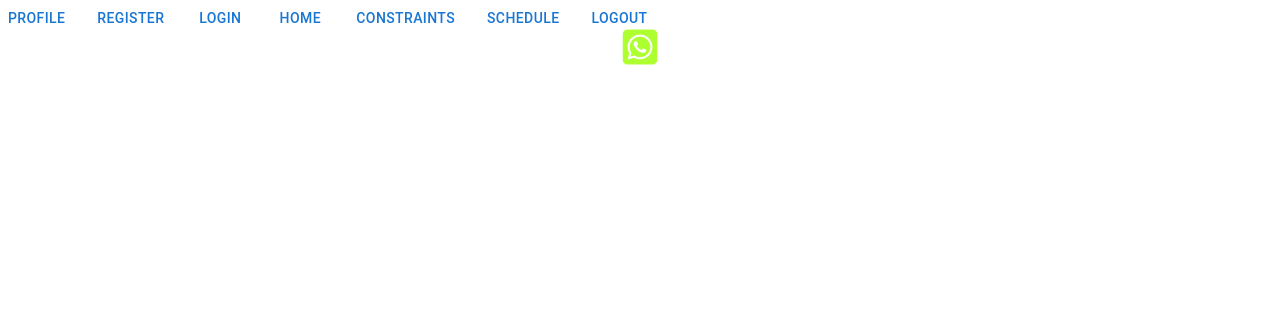
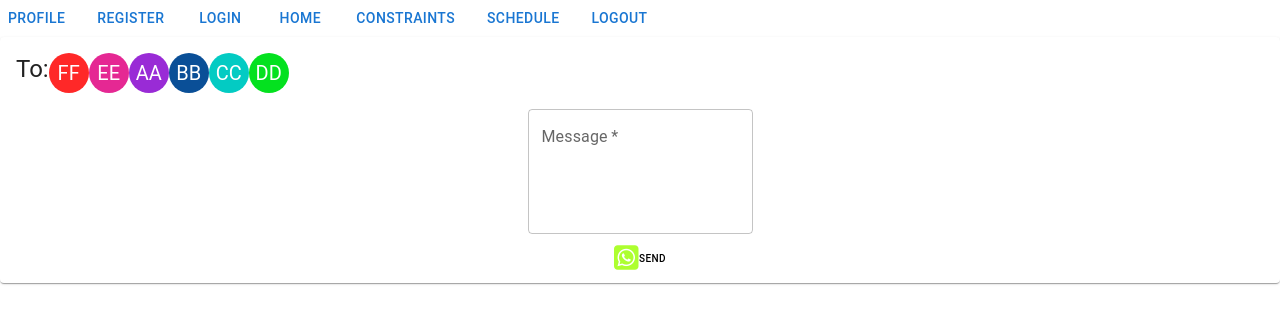
Before and after one commit to LiaTauber9/Shift, a React (Create React App) app in the folder client/: page / in a window 1280 px wide. Shown: the top 324 px of the page. Built offline with nearby package versions, Linux system fonts and the light colour scheme.

Commit message:
usersObj

```diff
--- a/client/src/App.js
+++ b/client/src/App.js
@@ -18,9 +18,10 @@ function App() {
   const [token, setToken] = useState('')
   const [user, setUser] = useState('')
   const [users, setUsers] = useState([])
+  const [usersObj, setUsersObj] = useState({})
   return (
     <BrowserRouter>
-      <AppContext.Provider value={{token,setToken,user,setUser,users,setUsers}}>
+      <AppContext.Provider value={{token,setToken,user,setUser,users,setUsers,usersObj, setUsersObj}}>
         <div className="App">
           <Nav/>
           <Routes>
--- a/client/src/components/Home.js
+++ b/client/src/components/Home.js
@@ -1,17 +1,19 @@
 import MUsers from "./manager/MUsers";
+import WhatsApp from "./manager/Whatsapp";
 import WhatsAppLink from "../utils/WhatsAppLink";
 import React from "react";
 import { FontAwesomeIcon } from '@fortawesome/react-fontawesome'
 // import { icon } from '@fortawesome/fontawesome-svg-core/import.macro';
-import { faEnvelope} from '@fortawesome/free-solid-svg-icons'
+// import { faEnvelope} from '@fortawesome/free-solid-svg-icons'
 
 
 const Home = ()=>{
     return (
 
-        <i class="fa-brands fa-square-whatsapp fa-beat fa-2xl" style={{color:'greenyellow'}}></i>
-        // <FontAwesomeIcon icon={solid("square-whatsapp")} beat />
-        // <FontAwesomeIcon icon={faEnvelope}  />
+
+
+        <WhatsApp />
+
 
     )
 }
@@ -33,6 +35,11 @@ export default Home;
     //         <h1>Wellcome to SHIFT</h1>
     //         <MUsers />
     //         <a href="https://wa.me/972525525810?text=hi" target='_blank'>WhatsApp</a>
-    //         {/* {WhatsAppLink({phone:'0525525810',message:'Message from React'})} */}
+            // {/* {WhatsAppLink({phone:'0525525810',message:'Message from React'})} */}
     //     </div>
     // )
+
+        {/* //         <a href="https://api.callmebot.com/whatsapp.php?phone=972524324451&text=This+is+another+test&apikey=7947620" target='_blank'>Send WhatsApp</a> */}
+
+         // <FontAwesomeIcon icon={solid("square-whatsapp")} beat />
+        // <FontAwesomeIcon icon={faEnvelope}  />
--- /dev/null
+++ b/client/src/components/manager/Whatsapp.js
@@ -0,0 +1,225 @@
+import axios from 'axios';
+import { TextField, Box, Button, Card, CardContent, Typography, Avatar } from '@mui/material';
+import { useState } from 'react';
+
+const WhatsApp = () => {
+    const [msg, setMsg] = useState('');
+    const endpoints = [{user_name:'LT'}]
+    const whatsappUsers = {
+        36:{
+            avatar_name:'FF',
+            color:"#FF2828",
+            api_key:'8e1c700d55msh1fb52a08a8d78b3p1d7958jsnc471df7baa29'
+        },
+        37:{
+            avatar_name:'EE',
+            color:"#E52893",
+            api_key:'712db8b162msh59a4b7238f70a73p1bf6e6jsnf0927d5085cc'
+        },
+        25:{
+            avatar_name:'AA',
+            color:"#992BD6",
+            api_key:'8e1c700d55msh1fb52a08a8d78b3p1d7958jsnc471df7baa29'
+        },
+        26:{
+            avatar_name:'BB',
+            color:"#0A4F97",
+            api_key:'8e1c700d55msh1fb52a08a8d78b3p1d7958jsnc471df7baa29'
+        },
+        27:{
+            avatar_name:'CC',
+            color:"#03CBC3",
+            api_key:'712db8b162msh59a4b7238f70a73p1bf6e6jsnf0927d5085cc'
+        },
+        28:{
+            avatar_name:'DD',
+            color:"#04E11F",
+            api_key:'8e1c700d55msh1fb52a08a8d78b3p1d7958jsnc471df7baa29'
+        }
+    }
+    const whatsappUsersList = [
+        {
+            avatar_name:'FF',
+            color:"#FF2828",
+            api_key:'8e1c700d55msh1fb52a08a8d78b3p1d7958jsnc471df7baa29'
+        },
+        {
+            avatar_name:'EE',
+            color:"#E52893",
+            api_key:'712db8b162msh59a4b7238f70a73p1bf6e6jsnf0927d5085cc'
+        },
+        {
+            avatar_name:'AA',
+            color:"#992BD6",
+            api_key:'8e1c700d55msh1fb52a08a8d78b3p1d7958jsnc471df7baa29'
+        },
+        {
+            avatar_name:'BB',
+            color:"#0A4F97",
+            api_key:'8e1c700d55msh1fb52a08a8d78b3p1d7958jsnc471df7baa29'
+        },
+        {
+            avatar_name:'CC',
+            color:"#03CBC3",
+            api_key:'712db8b162msh59a4b7238f70a73p1bf6e6jsnf0927d5085cc'
+        },
+        {
+            avatar_name:'DD',
+            color:"#04E11F",
+            api_key:'8e1c700d55msh1fb52a08a8d78b3p1d7958jsnc471df7baa29'
+        }
+    ];
+    const send = (msg, api_key) => {
+        const options = {
+            method: 'POST',
+            url: 'https://whin2.p.rapidapi.com/send',
+            headers: {
+                'content-type': 'application/json',
+                'X-RapidAPI-Key': `${api_key}`,
+                'X-RapidAPI-Host': 'whin2.p.rapidapi.com'
+            },
+            data: `{"text":"${msg}"}`
+        };
+
+        axios.request(options).then(function (response) {
+            console.log(response.data);
+        }).catch(function (error) {
+            console.error(error);
+        });
+    }
+
+    const setUrl = () => {
+        const options = {
+            method: 'POST',
+            url: 'https://whin2.p.rapidapi.com/seturl',
+            headers: {
+                'content-type': 'application/json',
+                'X-RapidAPI-Key': '8e1c700d55msh1fb52a08a8d78b3p1d7958jsnc471df7baa29',
+                'X-RapidAPI-Host': 'whin2.p.rapidapi.com'
+            },
+            data: '{"url":"https://webhook.site/b7ac1f8a-8346-4e5d-8e91-9bc18d5bf5f8"}'
+        };
+
+        axios.request(options).then(function (response) {
+            console.log(response.data);
+        }).catch(function (error) {
+            console.error(error);
+        });
+    }
+
+    const showUrl = () => {
+        const options = {
+            method: 'GET',
+            url: 'https://whin2.p.rapidapi.com/showurl',
+            headers: {
+                'X-RapidAPI-Key': '8e1c700d55msh1fb52a08a8d78b3p1d7958jsnc471df7baa29',
+                'X-RapidAPI-Host': 'whin2.p.rapidapi.com'
+            }
+        };
+
+        axios.request(options).then(function (response) {
+            console.log(response.data);
+        }).catch(function (error) {
+            console.error(error);
+        });
+    }
+
+    const handleSubmit = async (event) => {
+        event.preventDefault();
+
+        // const phone = event.target.phone.value;
+        const message = event.target.message.value;
+        console.log('message=>', message);
+        whatsappUsersList.forEach(user=>send(message, user.api_key));
+        setMsg('')
+    }
+
+    const handleInputChange = (event) => {
+        setMsg(event.target.value);
+    };
+
+
+    return (
+        <Card>
+
+           <CardContent sx={{display:'flex', flexDirection:'row',alignItems:'flex-start'}}>
+            <Typography gutterBottom variant="h5" component="div">
+          To:
+        </Typography>
+        {
+            whatsappUsersList.map((user,index)=><Avatar sx={{ bgcolor: user.color }}>{user.avatar_name}</Avatar>)
+        }
+
+            </CardContent>
+            <Box sx={{ display: 'flex', alignItems: 'center', flexDirection: 'column' }}>
+                <form onSubmit={handleSubmit} style={{ display: 'flex', alignItems: 'center', flexDirection: 'column' }}>
+                    {/* <AccountCircle sx={{ color: 'action.active', mr: 1, my: 0.5 }} /> */}
+                    <TextField id="input-with-sx" name='message' label="Message" variant="outlined" value={msg} multiline rows={4} onChange={handleInputChange} required />
+                    <Button variant="text" type='submit'>
+                        <i className="fa-brands fa-square-whatsapp  fa-2xl" style={{ color: 'greenyellow' }}>
+                        </i>
+                        <p style={{ fontSize: 10, color: 'black' }}>Send</p>
+                    </Button>
+                </form>
+            </Box>
+
+            {/* <button onClick={setUrl}>Set url</button>
+            <button onClick={showUrl}>Show url</button> */}
+        </Card>
+    )
+}
+
+export default WhatsApp
+
+
+
+
+// show url
+
+
+//   set url
+
+
+//   show url - 2
+
+
+// const sendCallMeBot = async()=>{
+//    const msg = await axios.get('https://api.callmebot.com/whatsapp.php?phone=972524324451&text=This+is+a+test+3&apikey=7947620');
+//    console.log('Whatsapp status=>',msg.status);
+
+// }
+
+
+//     try {
+//       await twilioClient.messages.create({
+//         from: `whatsapp:${twilioNumber}`,
+//         to: `whatsapp:${phone}`,
+//         body: message
+//       });
+
+//       // Message sent successfully
+//     } catch (err) {
+//       console.error(err);
+//     }
+
+
+{/* <form onSubmit={handleSubmit}>
+    <label htmlFor="phone">Phone number:</label>
+    <input type="text" id="phone" name="phone" required />
+
+    <label htmlFor="message">Message:</label>
+    <textarea id="message" name="message" required />
+
+    <TextField
+          id="message"
+          label="Message"
+          multiline
+          rows={4}
+          variant="outlined"
+          value={message}
+          onChange={handleInputChange}
+          required
+        />
+
+    <button type="submit">Send Message</button>
+  </form> */}
--- a/client/src/components/week/mConstraints/MConstraintsShift.js
+++ b/client/src/components/week/mConstraints/MConstraintsShift.js
@@ -1,7 +1,6 @@
 import { useState, useContext, useEffect } from 'react';
 import { AppContext } from '../../../App';
 import MConstraintsOption from './MConstraintsOption';
-import { getUsersObj } from '../../../utils/users';
 import '../Week.css';
 import { Input, TextField, Stack } from '@mui/material';
 
@@ -9,6 +8,8 @@ import { Input, TextField, Stack } from '@mui/material';
 const MConstraintsShift = (props) => {
     const { part, data, changeOption } = props;
     const { constraints, schedule, time } = data;
+    const id = schedule.user_id===''?'empty':schedule.user_id
+    console.log(schedule.user_id==='',id);
     const [selected, setSelected] = useState
         (schedule.user_id);
     const [start_at, setStart_at] = useState(time.start_at)
@@ -19,9 +20,9 @@ const MConstraintsShift = (props) => {
     const options = ['open', 'favorite', 'null', 'close'];
 
 
-    const { users } = useContext(AppContext);
-    const usersObj = getUsersObj(users);
+    const { users,usersObj } = useContext(AppContext);
     const activeUsers = users.filter(user => user.active);
+    console.log('usersObj=>',usersObj,'selected=>',selected,'usersObj["empty"].name=>',usersObj['empty'].name,'schedule.user_id=>',schedule.user_id==='');
 
     const addNullConstraint = () => {
         const exist = [];
@@ -54,6 +55,7 @@ const MConstraintsShift = (props) => {
         handleChange(selected, start_at, e.target.value)
     }
 
+
     const handleChange = (selected, start_at, end_at) => {
         console.log('changeOption=>', { part, user_id: selected, start_at, end_at });
         changeOption({ part, user_id: selected, start_at, end_at });
@@ -65,9 +67,13 @@ const MConstraintsShift = (props) => {
 
     useEffect(addNullConstraint, []);
 
+
+
     useEffect(() => {
-        if (selected) {
+        if (usersObj[selected]) {
             setColor(usersObj[selected].color)
+        }else{
+            setColor('')
         }
     }, [selected])
 
@@ -75,16 +81,17 @@ const MConstraintsShift = (props) => {
         <div className={`cell part`} style={{ height: 300 }}>
             <TextField style={{ height: 40 }} label='Start' type='time' value={start_at} onChange={changeStartTime} inputProps={{ step: 300 }} />
             <TextField style={{ height: 40 }} label='End' type='time' value={end_at} onChange={changeEndTime} inputProps={{ step: 300 }} />
-            <h3 className='m_shift_selected' onClick={() => onSelect(null)} style={{ backgroundColor: color }}>{selected ? usersObj[selected].name : ''}</h3>
+
+            <h3 className='m_shift_selected' onClick={() => onSelect(null)} style={{ backgroundColor: color }}>{usersObj[selected] ? usersObj[selected].name : ''}</h3>
+            {/* <h3 className='m_shift_selected' onClick={() => onSelect(null)} style={{ backgroundColor: color }}>{selected ? usersObj[selected].name : ''}</h3> */}
             {
-                ['open', 'favorite'].map((option, index) => <MConstraintsOption option={options[index]} employees={fullConstraints[option]} onSelect={onSelect} sendWhatsapp={sendWhatsapp} />)
+                ['open', 'favorite'].map((option, index) => <MConstraintsOption option={option} employees={fullConstraints[option]} onSelect={onSelect} sendWhatsapp={sendWhatsapp} />)
             }
             <Stack direction="row" spacing={2}>
 
-                <MConstraintsOption option='null' employees={fullConstraints['null']} onSelect={onSelect} sendWhatsapp={sendWhatsapp} />
-
-
-                <MConstraintsOption option='close' employees={fullConstraints['close']} onSelect={onSelect} sendWhatsapp={sendWhatsapp} />
+            {
+                ['null', 'close'].map((option, index) => <MConstraintsOption option={option} employees={fullConstraints[option]} onSelect={onSelect} sendWhatsapp={sendWhatsapp} />)
+            }
 
             </Stack>
 
--- a/client/src/utils/users.js
+++ b/client/src/utils/users.js
@@ -2,7 +2,8 @@ export const getUsersObj = (usersArr)=>{
     const usersObj = {};
     for(let user of usersArr){
         usersObj[user.id]=user;
-        usersObj[user.id].name = `${user.first_name[0].toUpperCase()}${user.first_name.slice(1)} ${user.last_name[0].toUpperCase()}`
+        usersObj[user.id].name = `${user.first_name[0].toUpperCase()}${user.first_name.slice(1)} ${user.last_name[0].toUpperCase()}`;
+        usersObj[user.id].avatat_name = `${user.first_name[0]}${user.first_name[0]}`.toUpperCase();
     }
     usersObj.empty = {
         id: null,
@@ -13,7 +14,8 @@ export const getUsersObj = (usersArr)=>{
         role: "1",
         color: "",
         active: true,
-        name: "1"
+        name: "1",
+        avatat_name:""
     }
     return usersObj
 }
```
Also changed, not shown: client/src/components/register-login/LoginForm.js (+5 -4 lines), client/src/components/week/mConstraints/MConstraintsOption.js (+17 -12 lines), 1 other file (tests, documents, lock files or other folders).
